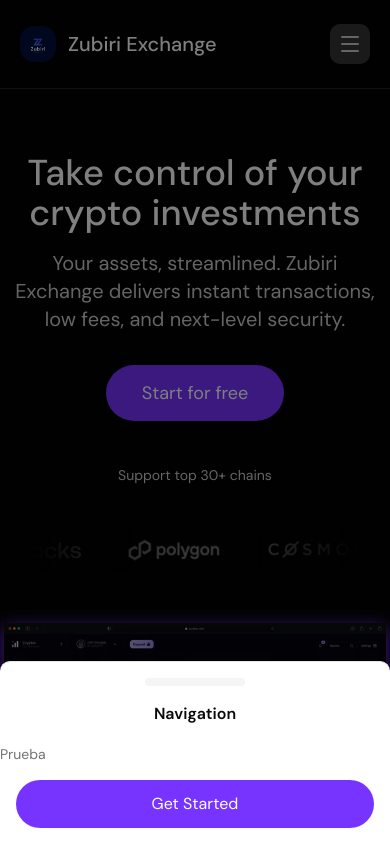
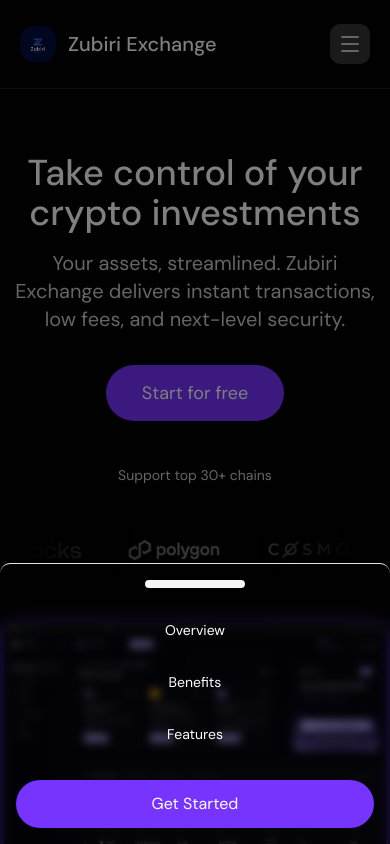
Before and after one commit to bpuglieseal/zubiri-exchange-landing, a React (Vite) app: page / in a window 390 px wide. Both pictures are taken after a click on the button 350 px from the left and 44 px from the top of the page. Shown: the top 844 px of the page. Built offline with nearby package versions, Linux system fonts and the light colour scheme.

Commit message:
feat: creando navbar para diseño en moviles

```diff
--- a/src/components/benefits.tsx
+++ b/src/components/benefits.tsx
@@ -65,7 +65,7 @@
           initial={{ opacity: 0, transform: "translateX(-60px)" }}
           whileInView={{ opacity: 1, transform: "translateX(0)" }}
           transition={{ duration: 1, ease: "easeOut" }}
-          viewport={{ once: true, amount: 0.85 }}
+          viewport={{ once: true, amount: 0.2 }}
         >
           <h2 className="text-2xl md:text-4xl font-semibold text-center md:text-left">
             Stay on top of market moves in real time
@@ -81,7 +81,7 @@
           initial={{ opacity: 0, transform: "scale(0.8)" }}
           whileInView={{ opacity: 1, transform: "scale(1)" }}
           transition={{ duration: 1, ease: "easeOut" }}
-          viewport={{ once: true, amount: 0.85 }}
+          viewport={{ once: true, amount: 0.2 }}
         >
           <img src="/zubiri-exchange-landing/market.png" alt="Market" />
         </motion.div>
--- a/src/components/features.tsx
+++ b/src/components/features.tsx
@@ -22,7 +22,7 @@
         initial={{ opacity: 0, transform: "translateY(60px)" }}
         whileInView={{ opacity: 1, transform: "translateX(0)" }}
         transition={{ duration: 1, ease: "easeOut" }}
-        viewport={{ once: true, amount: 0.85 }}
+        viewport={{ once: true, amount: 0.2 }}
       >
         <FeatureCard>
           <div className="space-y-4">
--- a/src/components/header.tsx
+++ b/src/components/header.tsx
@@ -1,12 +1,9 @@
 import Button from "./button";
 import {
   Drawer,
-  DrawerClose,
   DrawerContent,
   DrawerDescription,
   DrawerFooter,
-  DrawerHeader,
-  DrawerTitle,
   DrawerTrigger,
 } from "@/components/ui/drawer";
 import { Menu } from "lucide-react";
@@ -38,13 +35,27 @@
           </Button>
         </div>
       </DrawerTrigger>
-      <DrawerContent>
-        <DrawerHeader>
-          <DrawerTitle>Navigation</DrawerTitle>
-          <DrawerClose />
-        </DrawerHeader>
+      <DrawerContent className="bg-transparent backdrop-blur-xs">
         <DrawerDescription>
-          <p>Prueba</p>
+          <nav className="pt-8 pb-5">
+            <ul className="flex flex-col space-y-8 items-center">
+              <li className="text-white">
+                <a href="#" className="text-md">
+                  Overview
+                </a>
+              </li>
+              <li className="text-white">
+                <a href="#" className="text-md">
+                  Benefits
+                </a>
+              </li>
+              <li className="text-white">
+                <a href="#" className="text-md">
+                  Features
+                </a>
+              </li>
+            </ul>
+          </nav>
         </DrawerDescription>
         <DrawerFooter>
           <Button>Get Started</Button>
```
